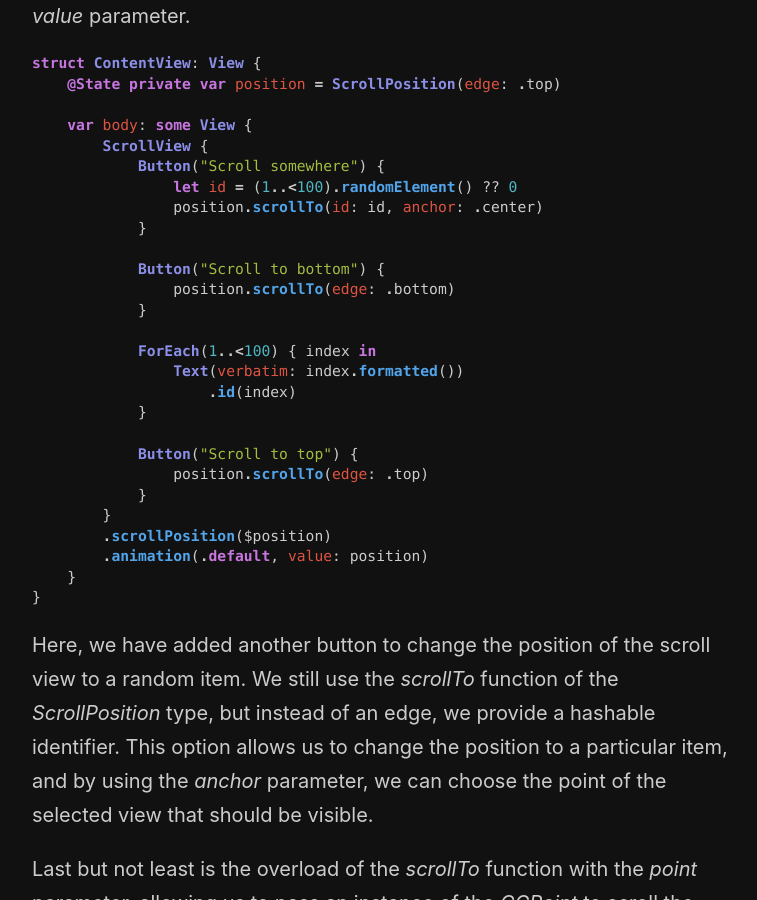
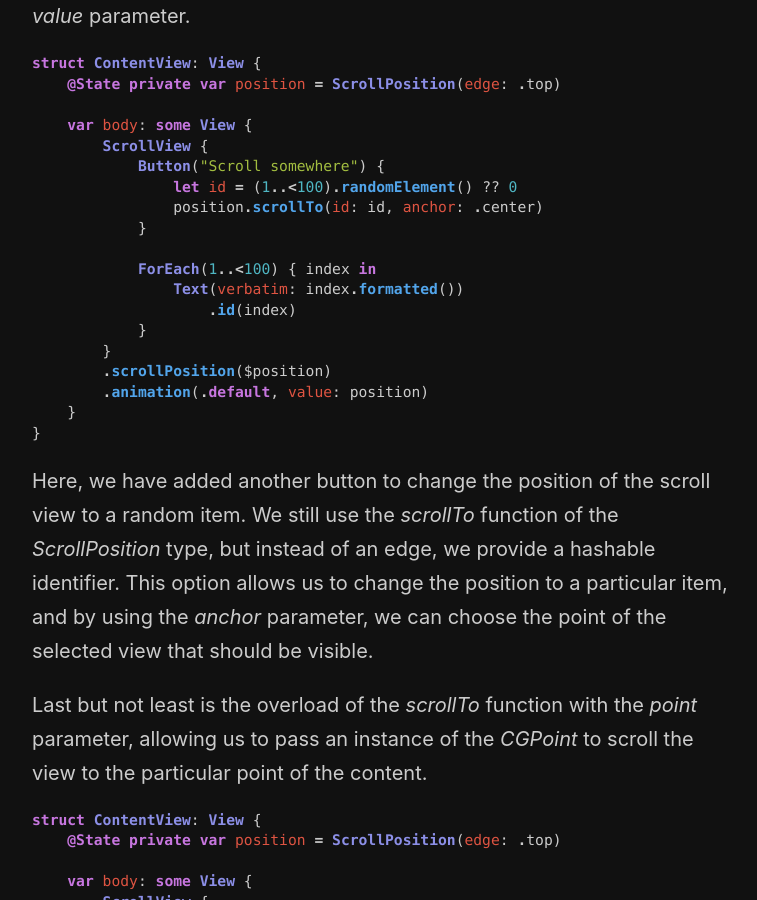
Before and after one commit to mecid/mecid.github.io, a Jekyll site: the page built from _posts/2024-06-17-mastering-scrollview-in-swiftui-scroll-offset.md, in a window 1280 px wide and 900 px high, scrolled down 2449 px. Shown: the whole window, without its empty margins (258-1015 px from the left). Built offline with Jekyll 4.4.1, drawn with Linux system fonts in a browser that asks for light colours.

Commit message:
another code example improved in scroll position post

```diff
--- a/_posts/2024-06-17-mastering-scrollview-in-swiftui-scroll-offset.md
+++ b/_posts/2024-06-17-mastering-scrollview-in-swiftui-scroll-offset.md
@@ -96,17 +96,9 @@ struct ContentView: View {
                 position.scrollTo(id: id, anchor: .center)
             }
 
-            Button("Scroll to bottom") {
-                position.scrollTo(edge: .bottom)
-            }
-
             ForEach(1..<100) { index in
                 Text(verbatim: index.formatted())
                     .id(index)
-            }
-
-            Button("Scroll to top") {
-                position.scrollTo(edge: .top)
             }
         }
         .scrollPosition($position)
```
